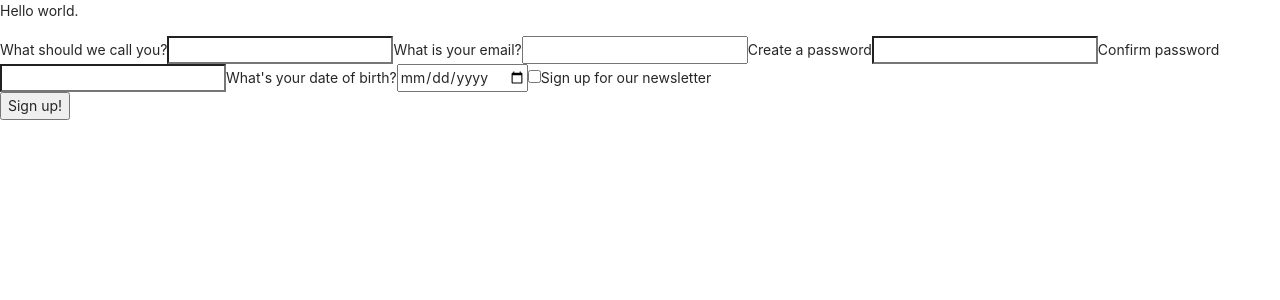
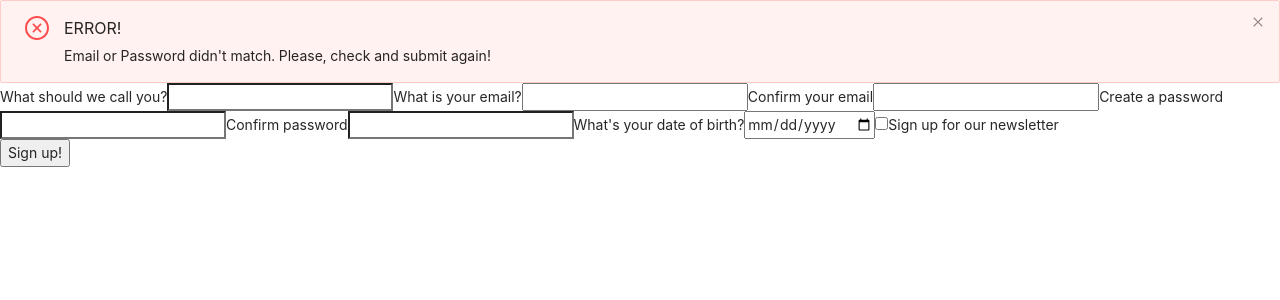
Before and after one commit to avpm90/project-three-front-end, a React (Create React App) app: page /sign-up in a window 1280 px wide. Shown: the top 300 px of the page. Built offline with nearby package versions, Linux system fonts and the light colour scheme.

Commit message:
:construction: homePage and SignUp updated

```diff
--- a/src/App.js
+++ b/src/App.js
@@ -11,7 +11,6 @@ import { ProtectedRoute } from "./components/ProtectedRoute";
 function App() {
   return (
     <>
-      <p>Hello world.</p>
       <AuthContextComponent>
         <Routes>
           <Route path="/" element={<HomePage />} />
@@ -22,7 +21,6 @@ function App() {
             element={<ProtectedRoute component={HomeUser} />}
           />
           <Route path="/admin" element={<HomeAdmin />} />
-
           <Route path="*" element={<ErrorPage />} />
         </Routes>
       </AuthContextComponent>
--- /dev/null
+++ b/src/components/Signup/signUpForm/index.js
@@ -0,0 +1,162 @@
+import { useState, React } from "react";
+import { api } from "../../../api/api";
+import { useNavigate } from "react-router-dom";
+// import style from "./style.module.css";
+
+import { Alert } from "antd";
+
+export function SignUpForm() {
+
+//   const [isModalVisible, setIsModalVisible] = useState(false);
+
+
+//   const handleOk = () => {
+//     setIsModalVisible(false);
+//   };
+
+//   const handleCancel = () => {
+//     setIsModalVisible(false);
+//   };
+
+  const navigate = useNavigate();
+  const [form, setForm] = useState({
+    name: "",
+    email: "",
+    confirmEmail: "",
+    password: "",
+    confirmPassword: "",
+    birthday: "",
+  });
+
+  // const [img, setImg] = useState("");
+
+  function handleChange(e) {
+    setForm({ ...form, [e.target.name]: e.target.value });
+  }
+
+  /*   function handleImage(e) {
+    setImg(e.target.files[0]);
+  }
+ */
+  /*   async function handleUpload() {
+    try {
+      const uploadData = new FormData();
+      uploadData.append("picture", img);
+
+      const response = await api.post("/upload-image", uploadData);
+
+      return response.data.url;
+    } catch (error) {
+      console.log(error);
+    }
+  }
+ */
+  async function handleSubmit(e) {
+    e.preventDefault();
+    try {
+      // const imgURL = await handleUpload();
+      if (
+        form.email !== form.confirmEmail ||
+        form.password !== form.confirmPassword
+      ) {
+        // const showModal = () => {
+        //     setIsModalVisible(true);
+        //   };
+        return;
+        // console.log("nao deu match!")
+      }
+      await api.post("/user/sign-up", form);
+      navigate("/");
+    } catch (error) {
+      console.log(error);
+    }
+  }
+
+  return (
+    <>
+      {/* <Modal
+        title="Basic Modal"
+        visible={isModalVisible}
+        onOk={handleOk}
+        onCancel={handleCancel}
+      > */}
+        <Alert
+          message="ERROR!"
+          description="Email or Password didn't match. Please, check and submit again!"
+          type="error"
+          showIcon
+          closable
+        />
+      {/* </Modal> */}
+      {/* <Alert message="Error" type="error" showIcon /> */}
+      <div>
+        <form onSubmit={handleSubmit}>
+          <label htmlFor="formName">What should we call you?</label>
+          <input
+            id="formName"
+            name="name"
+            type="text"
+            value={form.name}
+            onChange={handleChange}
+          />
+          {/* <label htmlFor="formImg">Sua foto de perfil:</label>
+      <input type="file" id="formImg" onChange={handleImage} />
+ */}
+          <label htmlFor="formEmail">What is your email?</label>
+          <input
+            id="formEmail"
+            name="email"
+            type="email"
+            value={form.email}
+            onChange={handleChange}
+          />
+          <label htmlFor="formConfirmEmail">Confirm your email</label>
+          <input
+            id="formConfirmEmail"
+            name="confirmEmail"
+            type="email"
+            value={form.confirmEmail}
+            onChange={handleChange}
+          />
+          <label htmlFor="formPassword">Create a password</label>
+          <input
+            id="formPassword"
+            name="password"
+            type="password"
+            value={form.password}
+            onChange={handleChange}
+          />
+          <label htmlFor="formConfirmPassword">Confirm password</label>
+          <input
+            id="formConfirmPassword"
+            type="password"
+            name="confirmPassword"
+            value={form.confirmPassword}
+            onChange={handleChange}
+          />
+          {/* <button type="submit">Cadastrar</button> NAO PRECISA! */}
+          <label htmlFor="formBirthday">What's your date of birth?</label>
+          <input
+            id="formBirthday"
+            type="date"
+            name="birthday"
+            value={form.birthday}
+            onChange={handleChange}
+          />
+          {/* CHECKBOX SEM FUNCIONALIDADE! */}
+          <input
+            id="newsletter"
+            type="checkbox"
+            // name="" PRECISA??
+            // value={form.} PRECISA??
+            // onChange={handleChange} PRECISA??
+          />
+          <label htmlFor="newsletter">Sign up for our newsletter</label>
+        </form>
+        <button type="submit " onClick={handleSubmit}>
+          Sign up!
+        </button>
+      </div>
+    </>
+  );
+}
--- a/src/index.js
+++ b/src/index.js
@@ -2,7 +2,7 @@ import React from "react";
 import ReactDOM from "react-dom/client";
 import App from "./App";
 import { BrowserRouter } from "react-router-dom";
-import 'antd/dist/antd.css';
+import 'antd/dist/antd.min.css'
 
 const root = ReactDOM.createRoot(document.getElementById("root"));
 root.render(
--- a/src/pages/HomePage/Signup/index.js
+++ b/src/pages/HomePage/Signup/index.js
@@ -1,123 +1,9 @@
-import { useState } from "react";
-import { api } from "../../../api/api";
-import { useNavigate } from "react-router-dom";
+import { SignUpForm } from "../../../components/Signup/signUpForm/index";
 
 export function Signup() {
-  const navigate = useNavigate();
-  const [form, setForm] = useState({
-    name: "", // MUDAR NO BACK-END PARA DUAS LETRAR. FALAR COM TATHY!
-    // surname: "", EXCLUIR DO BACK-END!!!
-    email: "",
-    confirmEmail: "",
-    password: "",
-    confirmPassword: "",
-    birthday: "", // COLOCAR NO BACK! TYPE STRING, REQUIRED!
-  });
-
-  // const [img, setImg] = useState("");
-
-  function handleChange(e) {
-    setForm({ ...form, [e.target.name]: e.target.value });
-  }
-
-  /*   function handleImage(e) {
-    setImg(e.target.files[0]);
-  }
- */
-  /*   async function handleUpload() {
-    try {
-      const uploadData = new FormData();
-      uploadData.append("picture", img);
-
-      const response = await api.post("/upload-image", uploadData);
-
-      return response.data.url;
-    } catch (error) {
-      console.log(error);
-    }
-  }
- */
-  async function handleSubmit(e) {
-    e.preventDefault();
-
-    try {
-      // const imgURL = await handleUpload();
-      await api.post("/user/sign-up", form);
-
-      navigate("/log-in");
-    } catch (error) {
-      console.log(error);
-    }
-  }
-
   return (
-    <div>
-      <form onSubmit={handleSubmit}>
-        <label htmlFor="formName">What should we call you?</label>
-        <input
-          id="formName"
-          name="name"
-          type="text"
-          value={form.name}
-          onChange={handleChange}
-        />
-        {/* <label htmlFor="formSurname">Surname:</label>
-      <input
-        id="formSurname"
-        name="surname"
-        type="text"
-        value={form.surname}
-        onChange={handleChange}
-      /> */}
-        {/* <label htmlFor="formImg">Sua foto de perfil:</label>
-      <input type="file" id="formImg" onChange={handleImage} />
- */}
-        <label htmlFor="formEmail">What is your email?</label>
-        <input
-          id="formEmail"
-          name="email"
-          type="email"
-          value={form.email}
-          onChange={handleChange}
-        />
-        <label htmlFor="formPassword">Create a password</label>
-        <input
-          id="formPassword"
-          name="password"
-          type="password"
-          value={form.password}
-          onChange={handleChange}
-        />
-        <label htmlFor="formConfirmPassword">Confirm password</label>
-        <input
-          id="formConfirmPassword"
-          type="password"
-          name="confirmPassword"
-          value={form.confirmPassword}
-          onChange={handleChange}
-        />
-        {/* <button type="submit">Cadastrar</button> NAO PRECISA! */}
-        <label htmlFor="formBirthday">What's your date of birth?</label>
-        <input
-          id="formBirthday"
-          type="date"
-          name="birthday"
-          value={form.birthday}
-          onChange={handleChange}
-        />
-        {/* CHECKBOX SEM FUNCIONALIDADE! */}
-        <input
-          id="newsletter"
-          type="checkbox"
-          // name="" PRECISA??
-          // value={form.} PRECISA??
-          // onChange={handleChange} PRECISA??
-        />
-        <label htmlFor="newsletter">Sign up for our newsletter</label>
-      </form>
-      <button type="submit" onClick={handleSubmit}>
-        Sign up!
-      </button>
-    </div>
+    <>
+      <SignUpForm />
+    </>
   );
 }
--- a/src/pages/HomePage/index.js
+++ b/src/pages/HomePage/index.js
@@ -20,12 +20,11 @@ export function HomePage() {
       <TripSlider />
       <Community />
       <ContactUs />
-
       <Link to="log-in">
-        <button>Login</button>
+        <button>Log in</button>
       </Link>
       <Link to="sign-up">
-        <button>Sign-Up</button>
+        <button>Sign up</button>
       </Link>
     </div>
   );
```
Also changed, not shown: src/components/Signup/signUpForm/style.module.css (added).
